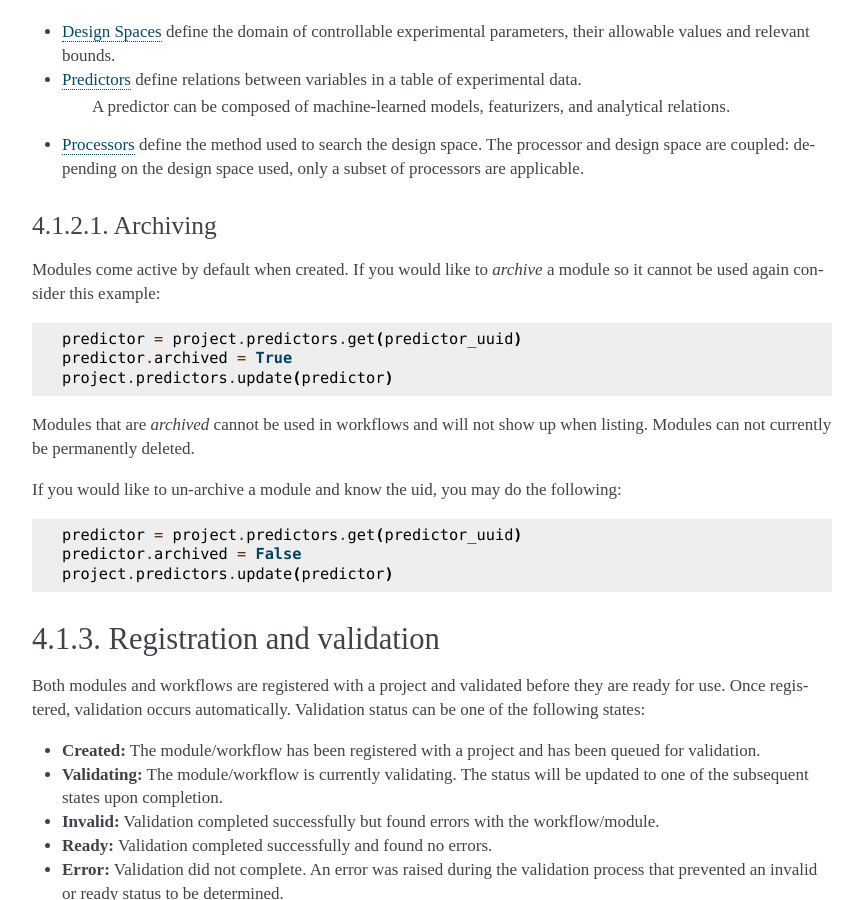
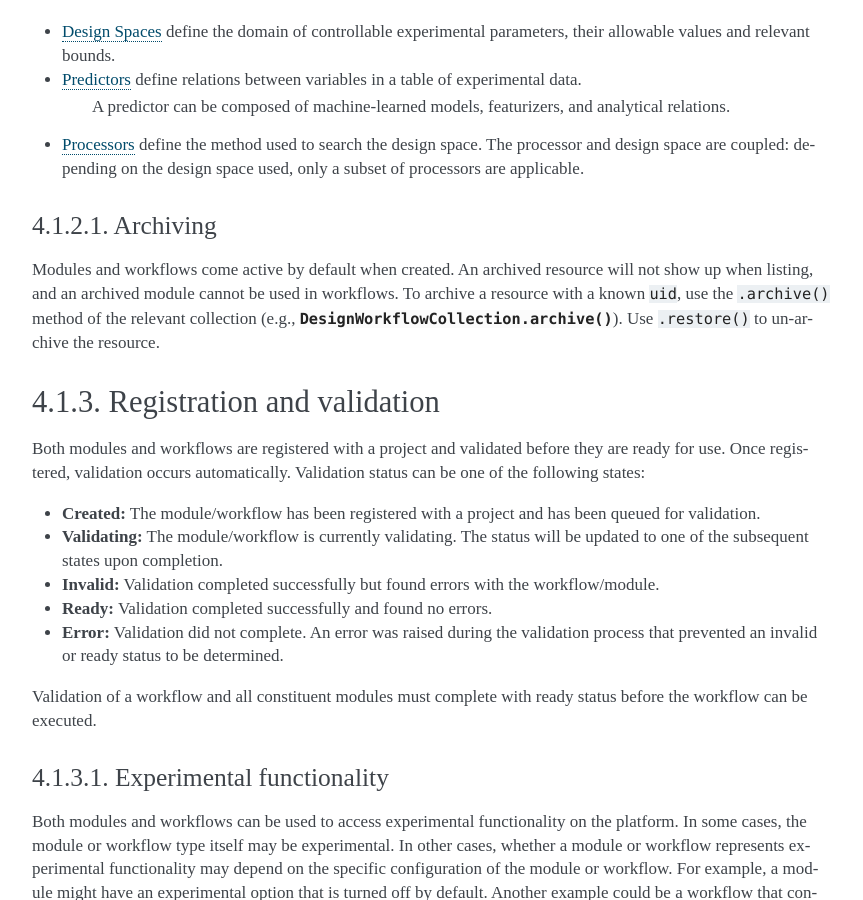
Before and after one commit to CitrineInformatics/citrine-python, a Sphinx documentation site: the page built from docs/source/workflows/getting_started.rst, in a window 1280 px wide and 900 px high, scrolled down 1031 px. Shown: the whole window, without its empty margins (348-1211 px from the left). Built offline with Sphinx 7.4.7, drawn with Linux system fonts in a browser that asks for light colours.

Commit message:
clarify archive for modules and workflows, add restore method for modules

```diff
--- a/docs/source/getting_started/basic_functionality.rst
+++ b/docs/source/getting_started/basic_functionality.rst
@@ -85,7 +85,7 @@
 However, resources may link to other resources, and deleting these interconnected objects is tricky.
 For more information, see the section on :ref:`deleting data objects <deleting_data_objects_label>`.
 
-AI modules cannot be deleted, but they can be :ref:`archived <archiving_label>`.
+AI modules cannot be deleted at this time, but they can be :ref:`archived <archiving_label>`.
 
 Data Model Object Specific Methods
 -----------------------------------
--- a/docs/source/workflows/getting_started.rst
+++ b/docs/source/workflows/getting_started.rst
@@ -56,24 +56,11 @@
 Archiving
 *********
 
-Modules come active by default when created. If you would like to `archive` a module so it cannot be used again consider this example:
-
-.. code:: python
-
-   predictor = project.predictors.get(predictor_uuid)
-   predictor.archived = True
-   project.predictors.update(predictor)
-
-Modules that are `archived` cannot be used in workflows and will not show up when listing.
-Modules can not currently be permanently deleted.
-
-If you would like to un-archive a module and know the uid, you may do the following:
-
-.. code:: python
-
-   predictor = project.predictors.get(predictor_uuid)
-   predictor.archived = False
-   project.predictors.update(predictor)
+Modules and workflows come active by default when created.
+An archived resource will not show up when listing, and an archived module cannot be used in workflows.
+To archive a resource with a known ``uid``, use the ``.archive()`` method of the relevant collection
+(e.g., :meth:`DesignWorkflowCollection.archive() <citrine.resources.design_workflow.DesignWorkflowCollection.archive>`).
+Use ``.restore()`` to un-archive the resource.
 
 Registration and validation
 ---------------------------
```
Also changed, not shown: 4 other files.
